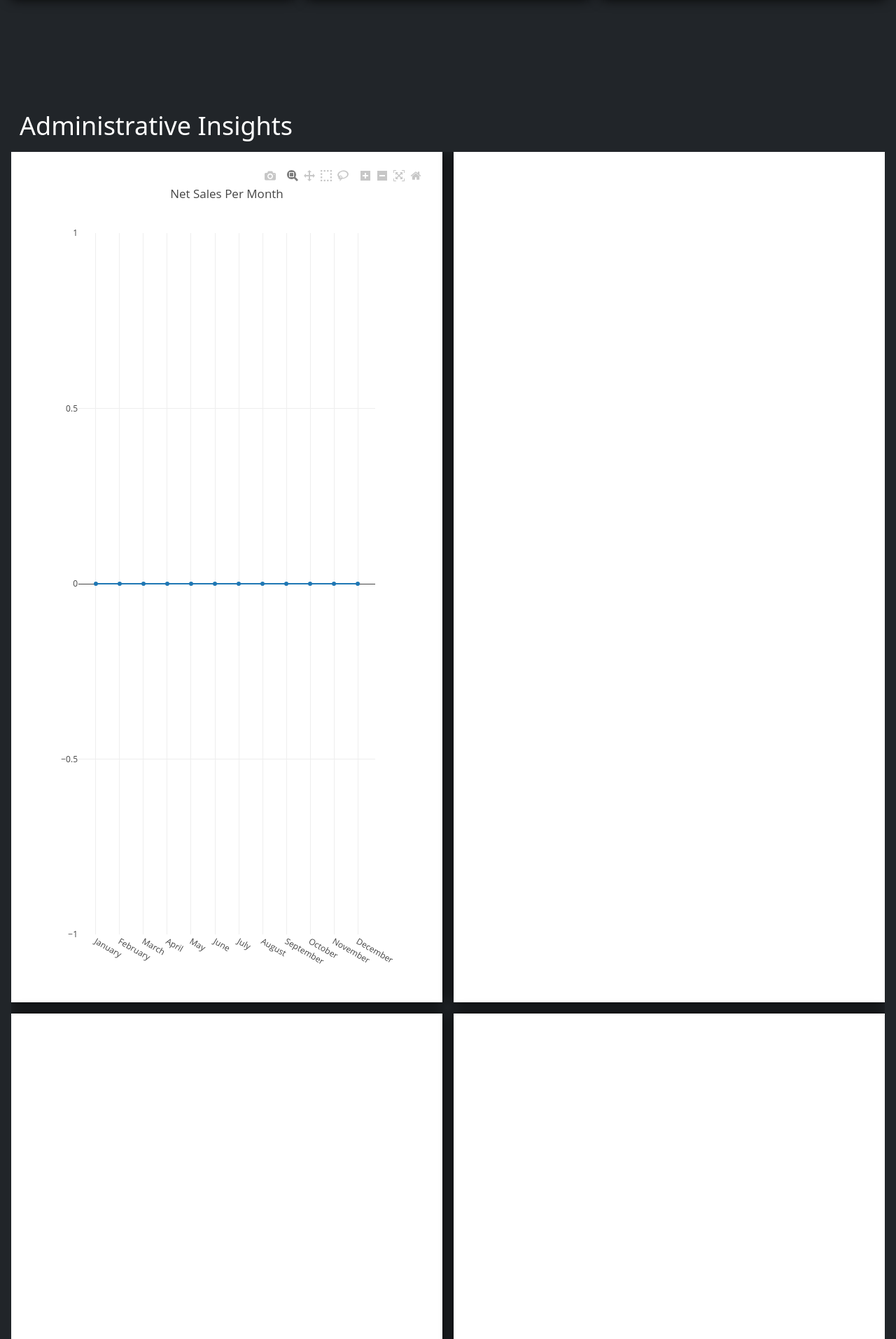
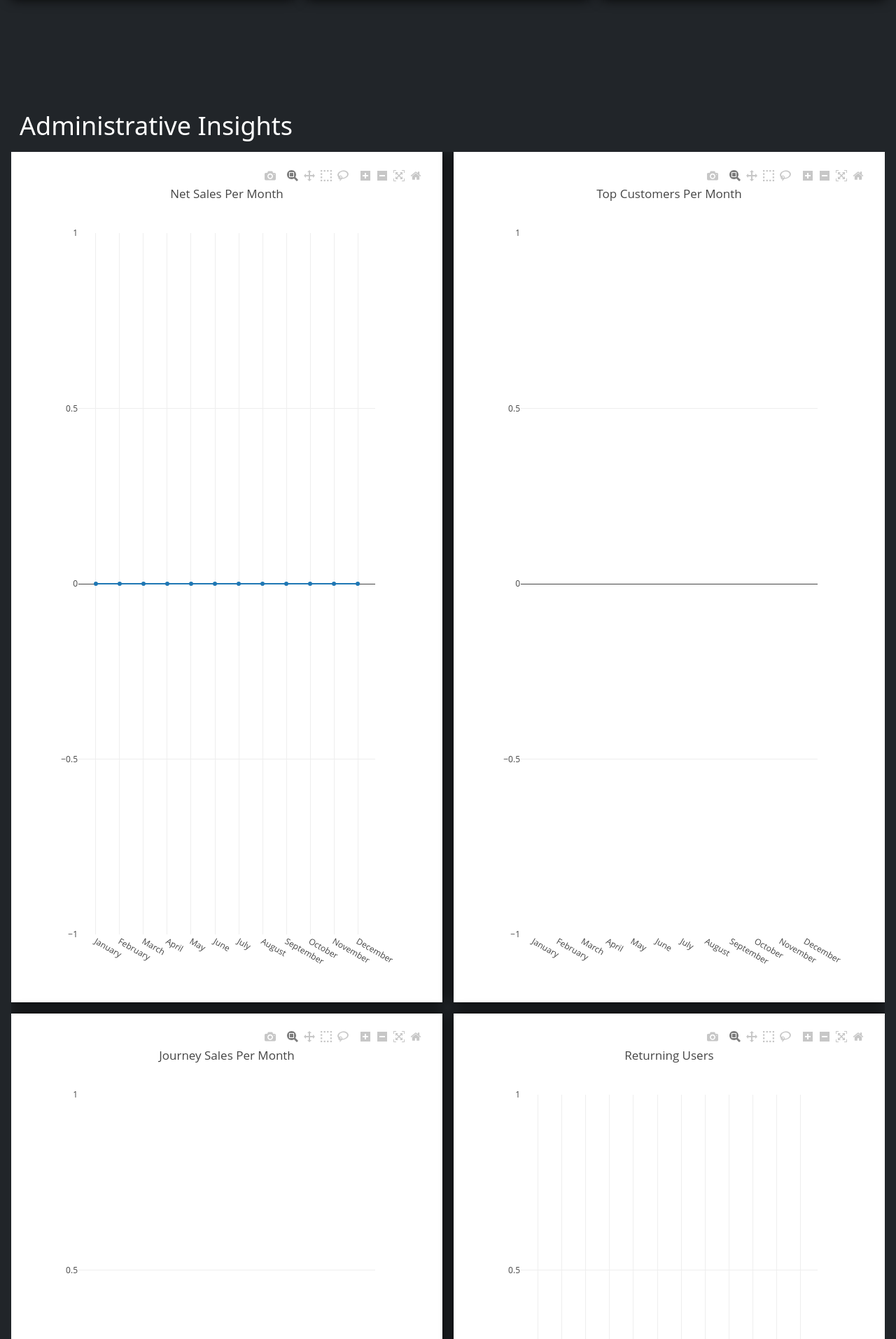
Before and after one commit to xLightless/uni-web-development, a Flask app: page /auth/account/admin/ in a window 1280 px wide. Shown: the part 602-2515 px from the top of the page at 70% size. Run offline with Flask 2, Linux system fonts and the light colour scheme; data comes from the database, SQL or seed files in the repository; data that the repository does not hold is empty; some libraries are stand-ins or nearby versions.

Commit message:
filled in missing charts

```diff
--- a/website/static/css/admin_portal.css
+++ b/website/static/css/admin_portal.css
@@ -239,6 +239,9 @@ section.admin-portal-insights {
 
 
 /* Charts */
+.journey-sales-canvas,
+.top-customers-canvas,
+.permissions-canvas,
 .monthly-sales-canvas {
     width: 100%;
     height: 100%;
--- a/website/templates/admin_portal.html
+++ b/website/templates/admin_portal.html
@@ -75,6 +75,26 @@
                 <div class="monthly-sales">
                     <div class="admin-insights d-flex justify-content-center align-items-center">
                         <div class="monthly-sales-canvas" id="monthlySalesChart"></div>
+                    </div>
+                </div>
+                <div class="sales-of-journey">
+                    <div class="admin-insights">
+                        <div class="monthly-sales-canvas" id="monthlySalesChart1"></div>
+                    </div>
+                </div>
+                <div class="top-customers">
+                    <div class="admin-insights">
+                        <div class="monthly-sales-canvas" id="monthlySalesChart2"></div>
+                    </div>
+                </div>
+                <div class="permissions">
+                    <div class="admin-insights">
+                        <div class="monthly-sales-canvas" id="monthlySalesChart3"></div>
+                    </div>
+                </div>
+            </div>
+        </div>
+
 
         <script>
             var xMonthsOfYear = ["January", "February", "March", "April", "May", "June", "July", "August", "September", "October", "November", "December"];
@@ -111,24 +131,20 @@
                 type:"line"
             }];
 
+            var data2 = [{
+                x:xMonthsOfYear,
+                y:yMonthlySalesData,
+                type:"bar"
+            }];
+
             var layout = {title:"Net Sales Per Month"};
+            var layout2 = {title:"Top Customers Per Month"};
+            var layout3 = {title:"Journey Sales Per Month"};
+            var layout4 = {title:"Returning Users"};
             var config = {responsive: true}
 
-                            Plotly.newPlot("monthlySalesChart", data, layout, config);
+            Plotly.newPlot("monthlySalesChart", data, layout, config); Plotly.newPlot("monthlySalesChart1", data2, layout2, config); Plotly.newPlot("monthlySalesChart2", data2, layout3, config); Plotly.newPlot("monthlySalesChart3", data, layout4, config);
         </script>
-                    </div>
-                </div>
-                <div class="sales-of-journey">
-                    <div class="admin-insights"></div>
-                </div>
-                <div class="top-customers">
-                    <div class="admin-insights"></div>
-                </div>
-                <div class="permissions">
-                    <div class="admin-insights"></div>
-                </div>
-            </div>
-        </div>
     </section>
 
 
```
Lines whose indentation alone changed are shown as unchanged.
